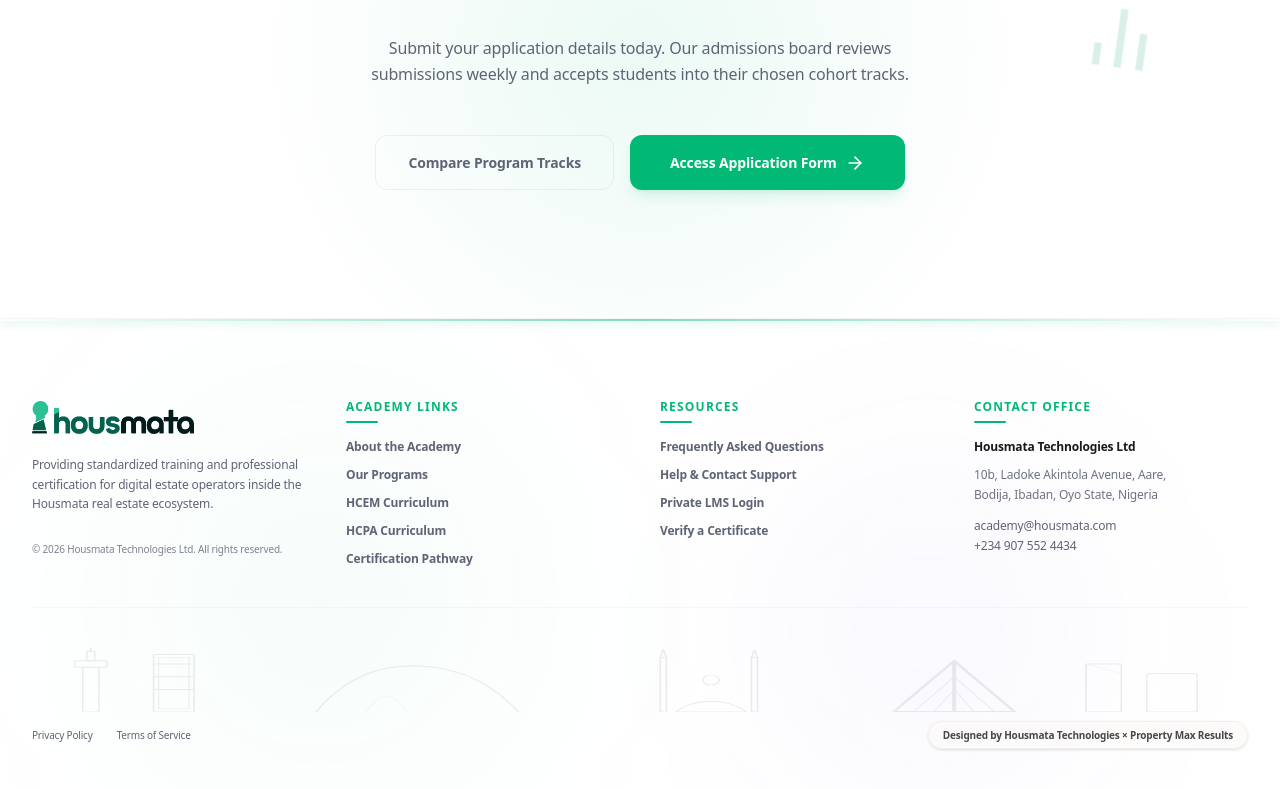
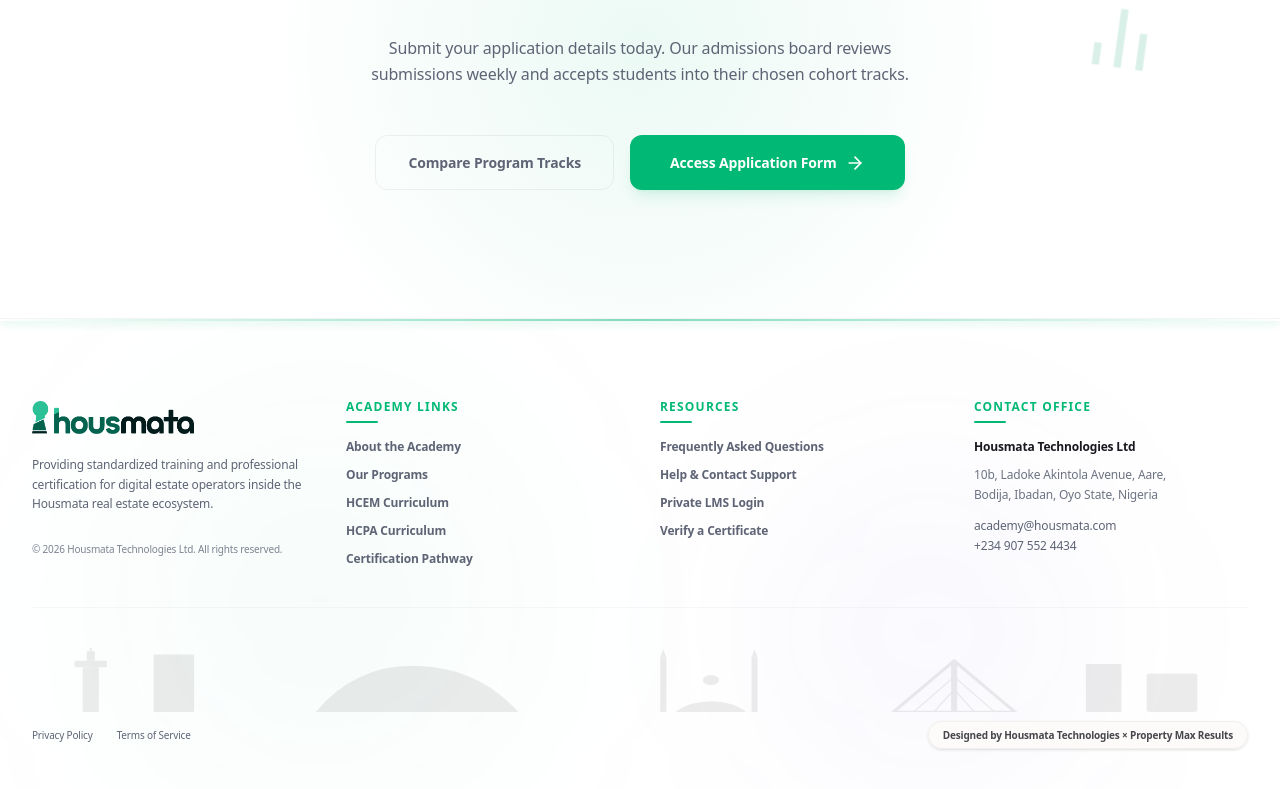
Before and after one commit to oaktix/housmatalms, a Next.js app: page / in a window 1280 px wide. Shown: the part 3896-4685 px from the top of the page. Built offline with nearby package versions, Linux system fonts and the light colour scheme.

Commit message:
feat: implement public layout, database connection, auth hook, and student dashboard page

```diff
--- a/src/app/lms/student/dashboard/page.tsx
+++ b/src/app/lms/student/dashboard/page.tsx
@@ -51,7 +51,6 @@ export default function StudentDashboard() {
   const [cohort, setCohort] = useState<Cohort | null>(null);
   const [progress, setProgress] = useState<StudentProgress | null>(null);
   const [announcements, setAnnouncements] = useState<Announcement[]>([]);
-  const [initialized, setInitialized] = useState(false);
 
   // Survey States
   const [showPreSurvey, setShowPreSurvey] = useState(false);
@@ -125,7 +124,6 @@ export default function StudentDashboard() {
       } else {
         setShowPostSurvey(false);
       }
-      setInitialized(true);
     }
   }, [currentUser]);
 
@@ -168,16 +166,7 @@ export default function StudentDashboard() {
     }
   };
 
-  if (!currentUser || !progress || !initialized) {
-    return (
-      <div className="flex items-center justify-center min-h-[50vh] text-text-muted text-xs">
-        <div className="text-center space-y-3 py-12">
-          <div className="w-6 h-6 border-2 border-primary border-t-transparent rounded-full animate-spin mx-auto" />
-          <p className="font-heading font-medium tracking-tight">Initializing Student Dashboard...</p>
-        </div>
-      </div>
-    );
-  }
+  if (!currentUser || !progress) return null;
 
   const activeCurriculum = progress.course_id === "property-advisor-hcpa" ? hcpaCurriculum : phase1Curriculum;
   const courseTitle = progress.course_id === "property-advisor-hcpa" ? "Housmata Certified Property Advisor" : "Housmata Certified Estate Manager";
--- a/src/components/PublicLayout.tsx
+++ b/src/components/PublicLayout.tsx
@@ -245,22 +245,22 @@ export default function PublicLayout({ children }: PublicLayoutProps) {
 
           {/* Detailed Silhouette Skyline of Lagos, Abuja, and Ibadan */}
           <div className="w-full h-16 relative overflow-hidden opacity-[0.08] dark:opacity-[0.05] text-text-main transition-opacity pointer-events-none select-none my-4">
-            <svg className="w-full h-full" viewBox="0 0 1200 100" preserveAspectRatio="none" fill="none" stroke="currentColor" strokeWidth="1.5">
+            <svg className="w-full h-full" viewBox="0 0 1200 100" preserveAspectRatio="none" fill="currentColor">
               {/* Ibadan: Bower's Tower (Left) */}
               <rect x="50" y="30" width="16" height="70" rx="2" />
               <rect x="42" y="20" width="32" height="10" rx="1" />
               <rect x="54" y="5" width="8" height="15" rx="1" />
-              <line x1="58" y1="5" x2="58" y2="0" strokeWidth="2" />
+              <line x1="58" y1="5" x2="58" y2="0" stroke="currentColor" strokeWidth="2" />
               {/* Ibadan: Cocoa House (High Rise) */}
               <rect x="120" y="10" width="40" height="90" rx="1" />
-              <rect x="125" y="15" width="30" height="80" strokeWidth="1" />
-              <line x1="120" y1="25" x2="160" y2="25" />
-              <line x1="120" y1="45" x2="160" y2="45" />
-              <line x1="120" y1="65" x2="160" y2="65" />
+              <rect x="125" y="15" width="30" height="80" fill="none" stroke="currentColor" strokeWidth="1" />
+              <line x1="120" y1="25" x2="160" y2="25" stroke="currentColor" />
+              <line x1="120" y1="45" x2="160" y2="45" stroke="currentColor" />
+              <line x1="120" y1="65" x2="160" y2="65" stroke="currentColor" />
 
               {/* Abuja: Zuma Rock Profile (Center-Left) */}
-              <path d="M 280 100 Q 320 25 380 28 Q 440 30 480 100" />
-              <path d="M 330 100 Q 350 50 370 100" opacity="0.3" />
+              <path d="M 280 100 Q 320 25 380 28 Q 440 30 480 100 Z" />
+              <path d="M 330 100 Q 350 50 370 100 Z" opacity="0.3" />
 
               {/* Abuja: National Mosque Domes & Minarets (Center-Right) */}
               <rect x="620" y="15" width="6" height="85" />
@@ -271,12 +271,12 @@ export default function PublicLayout({ children }: PublicLayoutProps) {
               <circle cx="670" cy="50" r="8" />
 
               {/* Lagos: Lekki-Ikoyi Link Bridge (Right) */}
-              <path d="M 850 100 L 910 20 L 970 100 Z" strokeWidth="3" />
-              <line x1="910" y1="20" x2="910" y2="100" strokeWidth="4" />
-              <line x1="870" y1="100" x2="910" y2="45" strokeWidth="1" />
-              <line x1="890" y1="100" x2="910" y2="65" strokeWidth="1" />
-              <line x1="950" y1="100" x2="910" y2="45" strokeWidth="1" />
-              <line x1="930" y1="100" x2="910" y2="65" strokeWidth="1" />
+              <path d="M 850 100 L 910 20 L 970 100 Z" fill="none" stroke="currentColor" strokeWidth="4" />
+              <line x1="910" y1="20" x2="910" y2="100" stroke="currentColor" strokeWidth="6" />
+              <line x1="870" y1="100" x2="910" y2="45" stroke="currentColor" strokeWidth="1.5" />
+              <line x1="890" y1="100" x2="910" y2="65" stroke="currentColor" strokeWidth="1.5" />
+              <line x1="950" y1="100" x2="910" y2="45" stroke="currentColor" strokeWidth="1.5" />
+              <line x1="930" y1="100" x2="910" y2="65" stroke="currentColor" strokeWidth="1.5" />
               {/* Lagos: Civic Center/Standard Highrises (Far Right) */}
               <rect x="1040" y="25" width="35" height="75" rx="2" />
               <path d="M 1040 25 L 1075 40 L 1075 100 L 1040 100 Z" opacity="0.4" />
--- a/src/lib/db.ts
+++ b/src/lib/db.ts
@@ -62,7 +62,6 @@ function generateUUID(): string {
 // LocalStorage Mock DB implementation with Supabase Synchronization
 class LocalStorageDB {
   private isSupabase = false;
-  private syncCompleted = false;
   private listeners = new Set<() => void>();
   // eslint-disable-next-line @typescript-eslint/no-explicit-any
   private memoryCache: Record<string, any> = {};
@@ -72,10 +71,6 @@ class LocalStorageDB {
       this.isSupabase = true;
       this.syncFromSupabase();
     }
-  }
-
-  isSyncing(): boolean {
-    return this.isSupabase && !this.syncCompleted;
   }
 
   generateUUID(): string {
@@ -184,11 +179,8 @@ class LocalStorageDB {
           console.warn("[Storage Event Exception] Caught dispatch error:", err);
         }
       }
-      this.syncCompleted = true;
       this.notify();
     } catch (e) {
-      this.syncCompleted = true; // Set to true even on failure to prevent locking the app
-      this.notify();
       console.error("Failed to sync from Supabase:", e);
     }
   }
--- a/src/lib/useAuth.ts
+++ b/src/lib/useAuth.ts
@@ -5,35 +5,29 @@ import { db } from "./db";
 import { Profile } from "./mockData";
 
 export function useAuth() {
-  const [state, setState] = useState<{ currentUser: Profile | null; loading: boolean }>({
-    currentUser: null,
-    loading: true
-  });
+  const [currentUser, setCurrentUser] = useState<Profile | null>(null);
+  const [loading, setLoading] = useState(true);
 
   useEffect(() => {
     if (typeof window === "undefined") return;
 
     const checkAuth = () => {
-      if (db.isSyncing()) {
-        setState(prev => prev.loading ? prev : { ...prev, loading: true });
-        return;
-      }
-
       const savedUserId = localStorage.getItem("lms_current_user_id");
       if (savedUserId) {
         const profile = db.getProfile(savedUserId);
         if (profile) {
-          setState({ currentUser: profile, loading: false });
+          setCurrentUser(profile);
+          setLoading(false);
         } else {
           // Only clear if the database has finished syncing (i.e. has profiles)
           const allProfiles = db.getProfiles();
           if (allProfiles.length > 0) {
             localStorage.removeItem("lms_current_user_id");
-            setState({ currentUser: null, loading: false });
+            setLoading(false);
           }
         }
       } else {
-        setState({ currentUser: null, loading: false });
+        setLoading(false);
       }
     };
 
@@ -44,8 +38,8 @@ export function useAuth() {
 
     // Safety timeout to ensure loading screen closes even on slow network
     const timer = setTimeout(() => {
-      setState(prev => ({ ...prev, loading: false }));
-    }, 3000);
+      setLoading(false);
+    }, 1500);
 
     return () => {
       unsubscribe();
@@ -62,7 +56,7 @@ export function useAuth() {
     if (typeof window !== "undefined") {
       localStorage.setItem("lms_current_user_id", profile.id);
     }
-    setState({ currentUser: profile, loading: false });
+    setCurrentUser(profile);
     return { success: true };
   };
 
@@ -70,16 +64,16 @@ export function useAuth() {
     if (typeof window !== "undefined") {
       localStorage.removeItem("lms_current_user_id");
     }
-    setState({ currentUser: null, loading: false });
+    setCurrentUser(null);
   };
 
   return {
-    currentUser: state.currentUser,
-    loading: state.loading,
+    currentUser,
+    loading,
     login,
     logout,
-    isAdmin: state.currentUser?.role === "admin",
-    isInstructor: state.currentUser?.role === "instructor",
-    isStudent: state.currentUser?.role === "student",
+    isAdmin: currentUser?.role === "admin",
+    isInstructor: currentUser?.role === "instructor",
+    isStudent: currentUser?.role === "student",
   };
 }
```
